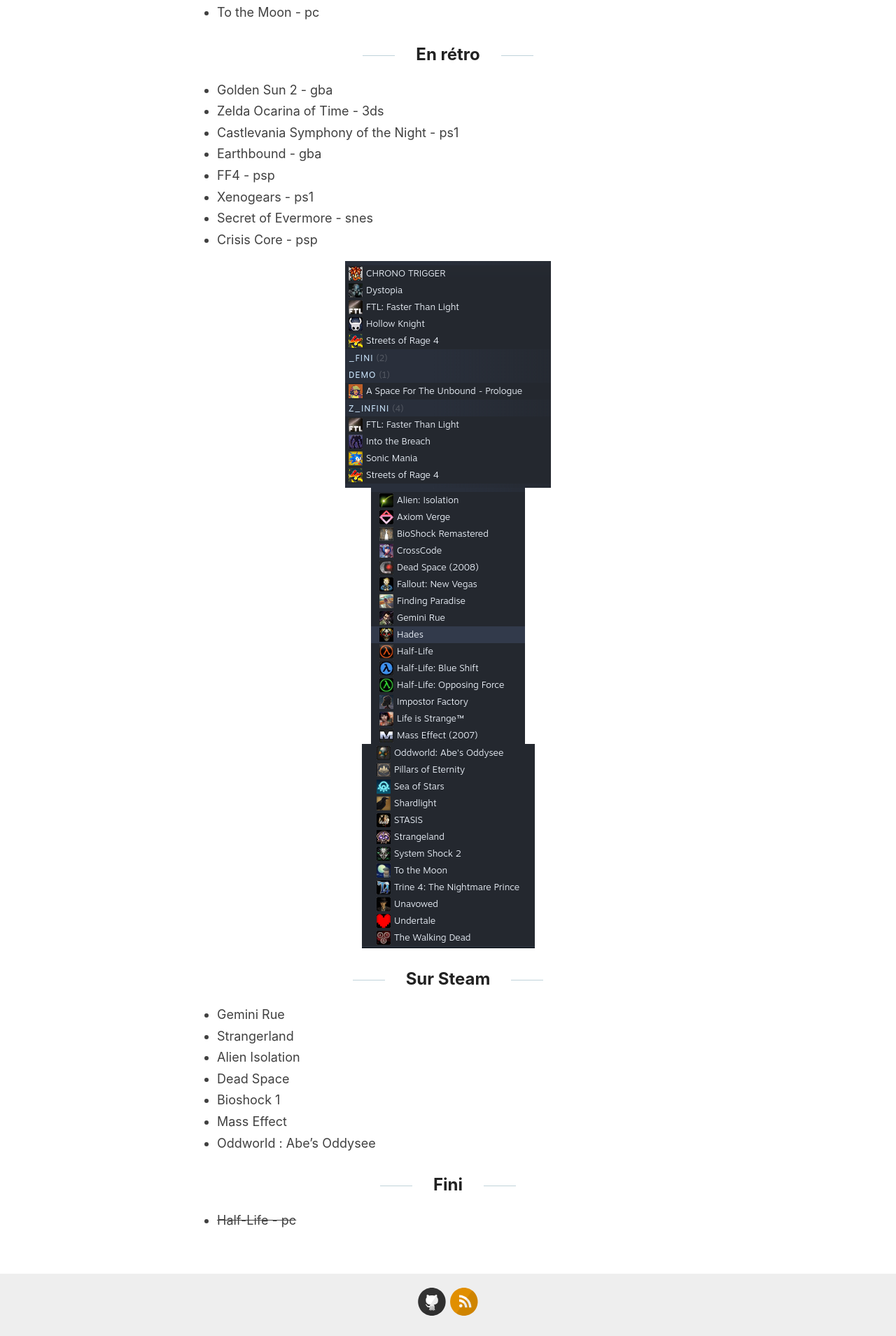
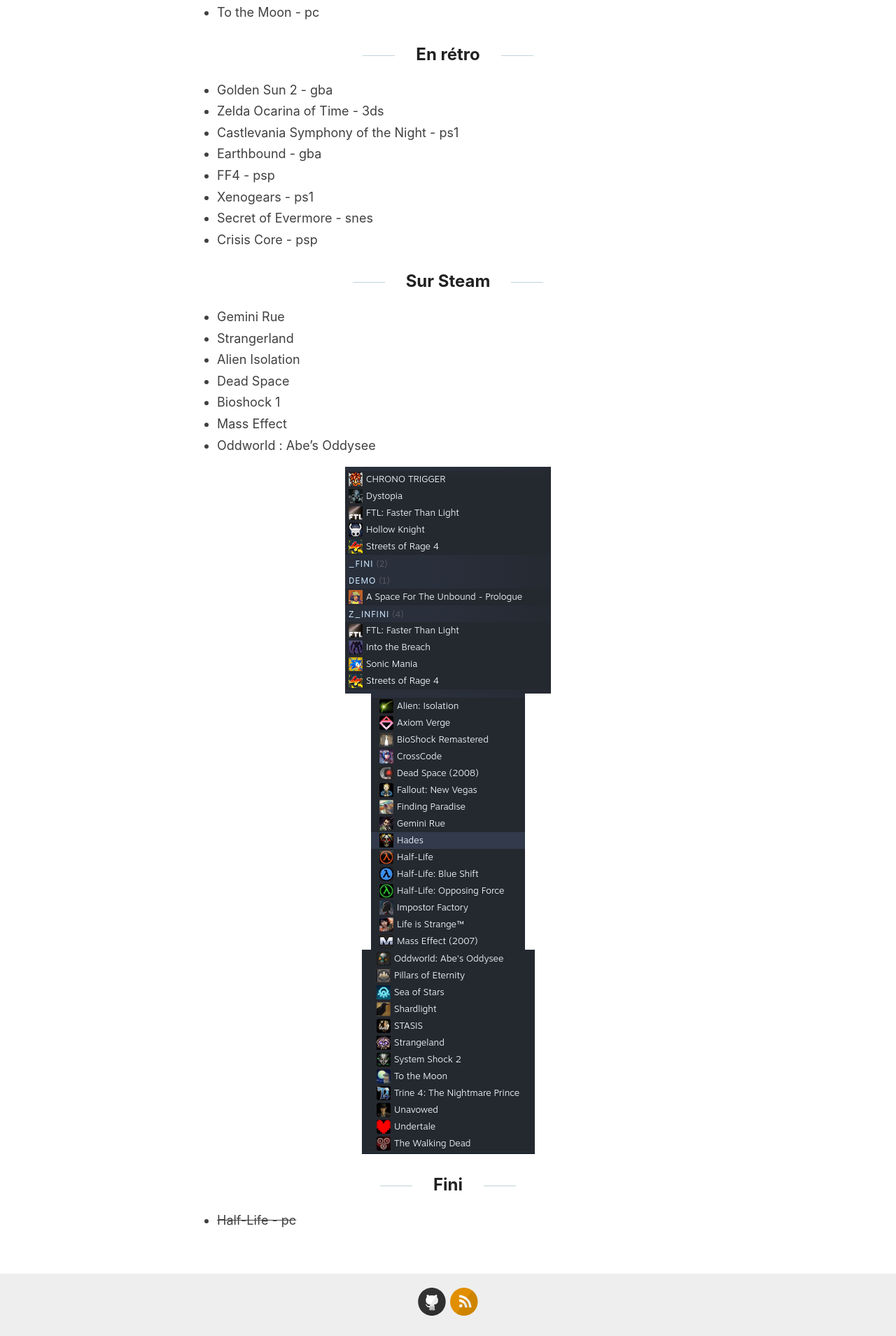
Before and after one commit to homeostasie/bouquins, a Jekyll site: the page built from _posts/2024-01-01-paj-2024.md, in a window 1280 px wide. Shown: the part 730-2639 px from the top of the page at 70% size. Built offline with Jekyll 4.4.1, drawn with Linux system fonts in a browser that asks for light colours.

Commit message:
mise en page de paj avec les images

```diff
--- a/_posts/2024-01-01-paj-2024.md
+++ b/_posts/2024-01-01-paj-2024.md
@@ -24,8 +24,6 @@
 - Secret of Evermore - snes
 - Crisis Core - psp
 
-![jv steam 1](https://github.com/homeostasie/bouquins/raw/master/_pics/blog/2024/jv-steam-1.png) ![jv steam 2](https://github.com/homeostasie/bouquins/raw/master/_pics/blog/2024/jv-steam-2.png) ![jv steam 3](https://github.com/homeostasie/bouquins/raw/master/_pics/blog/2024/jv-steam-3.png)
-
 ## Sur Steam
 
 - Gemini Rue
@@ -36,5 +34,10 @@
 - Mass Effect
 - Oddworld : Abe's Oddysee
 
+![jv steam 1](https://github.com/homeostasie/bouquins/raw/master/_pics/blog/2024/jv-steam-1.png)
+![jv steam 2](https://github.com/homeostasie/bouquins/raw/master/_pics/blog/2024/jv-steam-2.png)
+![jv steam 3](https://github.com/homeostasie/bouquins/raw/master/_pics/blog/2024/jv-steam-3.png)
+
+
 ## Fini
 - ~~Half-Life - pc~~
```
